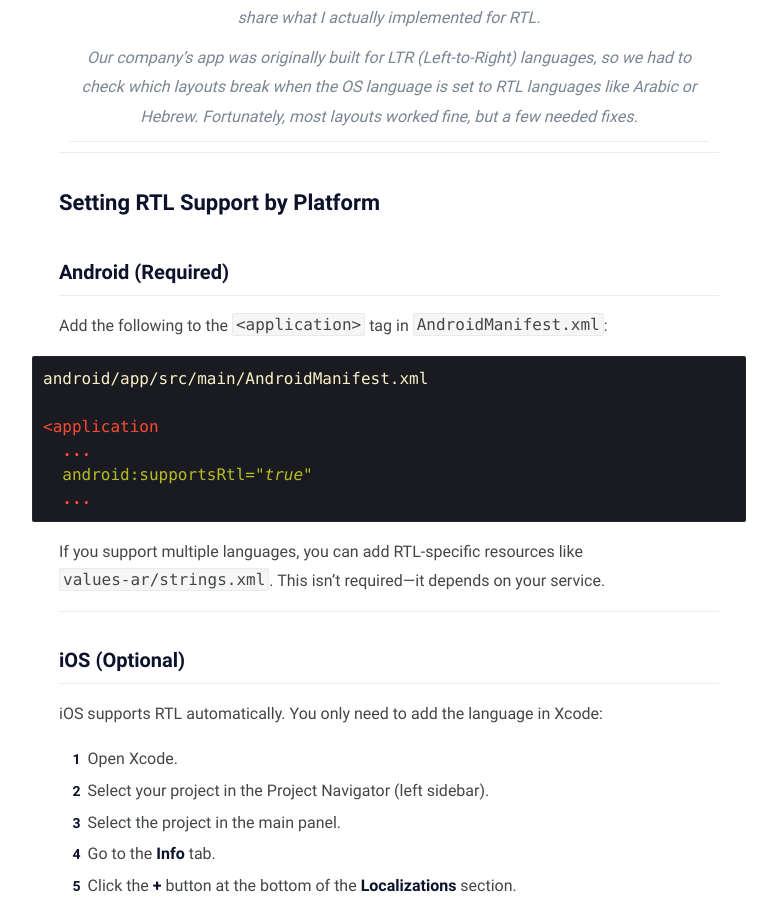
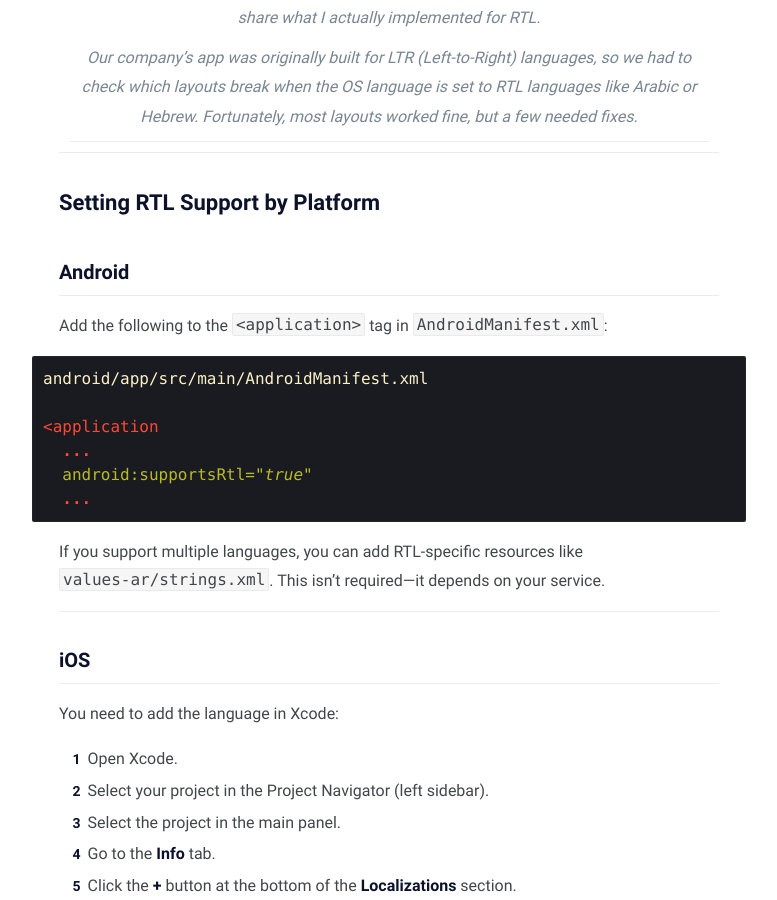
Before and after one commit to yeoung004/yeoung004.github.io, a Jekyll site: the page built from _posts/React_Native/2025-07-06-rtl-todo.md, in a window 1280 px wide and 900 px high, scrolled down 470 px. Shown: the whole window, without its empty margins (251-1028 px from the left). Built offline with Jekyll 4.4.1, drawn with Linux system fonts in a browser that asks for light colours.

Commit message:
docs: Android 및 iOS 섹션 제목 수정

```diff
--- a/_posts/React_Native/2025-07-06-rtl-todo.md
+++ b/_posts/React_Native/2025-07-06-rtl-todo.md
@@ -8,7 +8,7 @@
 
 ## Setting RTL Support by Platform
 
-### Android (Required)
+### Android
 
 Add the following to the `<application>` tag in `AndroidManifest.xml`:
 
@@ -25,9 +25,9 @@ If you support multiple languages, you can add RTL-specific resources like `valu
 
 ---
 
-### iOS (Optional)
+### iOS
 
-iOS supports RTL automatically. You only need to add the language in Xcode:
+You need to add the language in Xcode:
 
 1. Open Xcode.
 2. Select your project in the Project Navigator (left sidebar).
```
